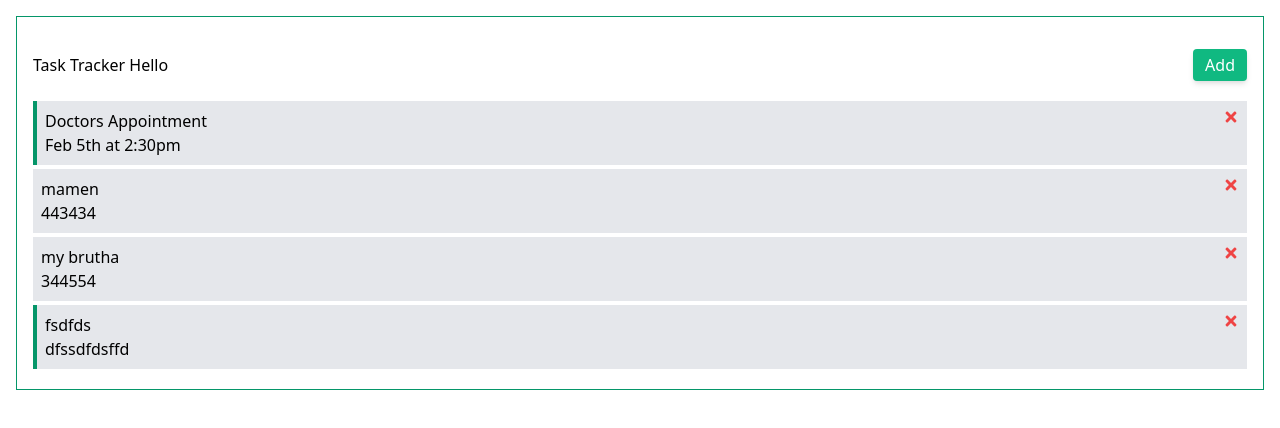
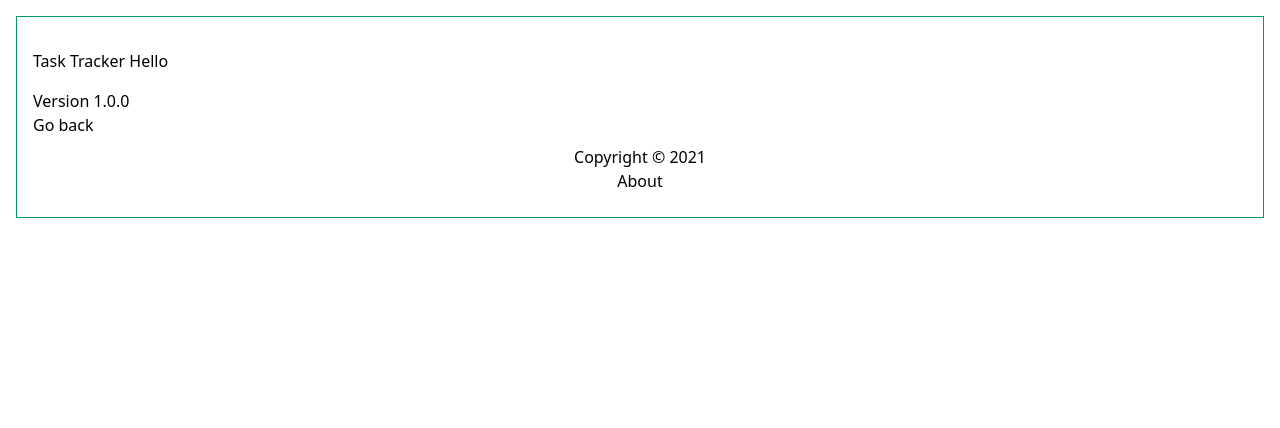
Before and after one commit to osvaldoM/react-task-tracker, a React (Create React App) app: page /about in a window 1280 px wide. Shown: the top 428 px of the page. Built offline with nearby package versions, Linux system fonts and the light colour scheme; data requests are answered from the project's data file.

Commit message:
Use react router

```diff
--- a/package.json
+++ b/package.json
@@ -11,6 +11,8 @@
     "react": "^17.0.2",
     "react-dom": "^17.0.2",
     "react-icons": "^4.2.0",
+    "react-router": "^5.2.0",
+    "react-router-dom": "^5.2.0",
     "react-scripts": "4.0.3",
     "web-vitals": "^1.0.1"
   },
--- a/src/App.js
+++ b/src/App.js
@@ -1,9 +1,13 @@
 import { useState, useEffect} from 'react';
+import {BrowserRouter as Router, Route} from 'react-router-dom'
+
 
 import './App.css';
 import Header from "./components/Header";
+import Footer from "./components/Footer";
 import Tasks from "./components/Tasks";
 import AddTask from "./components/AddTask";
+import About from "./components/About";
 
 function App() {
 
@@ -64,13 +68,23 @@ function App() {
     }
 
   return (
+      <Router>
       <div className='p-4 border border-green-600 m-4'>
           <Header title='Hello' onAdd={() => setShowAddTask( !showAddTask)} showAdd={showAddTask}/>
-          { showAddTask && <AddTask onAdd={addTask}/> }
-          {
-              tasks.length > 0 ? <Tasks tasks={tasks} onDelete={deleteTask} onToggle={toggleReminder} /> : 'Nothing to see here.'
-          }
+
+          <Route path='/' exact render={(props) => (
+            <>
+                { showAddTask && <AddTask onAdd={addTask}/> }
+                {
+                    tasks.length > 0 ? <Tasks tasks={tasks} onDelete={deleteTask} onToggle={toggleReminder} /> : 'Nothing to see here.'
+                }
+
+            </>
+          )} />
+          <Route path='/about' component={About} />
+          <Footer />
       </div>
+      </Router>
   );
 }
 
--- /dev/null
+++ b/src/components/About.js
@@ -0,0 +1,12 @@
+import { Link} from 'react-router-dom'
+const About = () => {
+    return (
+        <div>
+            <h4>Version 1.0.0</h4>
+
+            <Link to='/'> Go back</Link>
+        </div>
+    )
+}
+
+export default About;
--- /dev/null
+++ b/src/components/Footer.js
@@ -0,0 +1,12 @@
+import {Link} from 'react-router-dom';
+
+const Footer = () => {
+    return (
+        <footer className='my-2'>
+            <p className='text-center'>Copyright &copy; {new Date().getFullYear()}</p>
+            <Link className='text-center block' to='/about'>About</Link>
+        </footer>
+    )
+}
+
+export default Footer;
--- a/src/components/Header.js
+++ b/src/components/Header.js
@@ -1,10 +1,16 @@
 import Button from "./Button";
+import { useLocation} from "react-router-dom";
+
 
 const Header = ({title, onAdd, showAdd}) => {
+    const location = useLocation();
+
     return (
         <header className='flex justify-between items-center py-4'>
             <h1> Task Tracker {title}</h1>
-             <Button color={showAdd ? 'red' : 'green'} text={showAdd ? 'Close' : 'Add'} onClick={onAdd}/>
+            {
+                location.pathname === '/' && (<Button color={showAdd ? 'red' : 'green'} text={showAdd ? 'Close' : 'Add'} onClick={onAdd}/>)
+            }
         </header>
     )
 }
```
Also changed, not shown: 2 other files (tests, documents, lock files or other folders).
